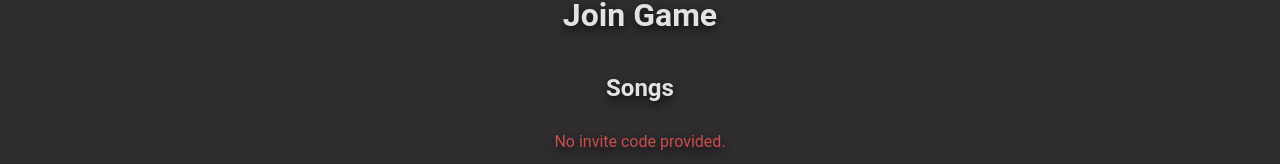
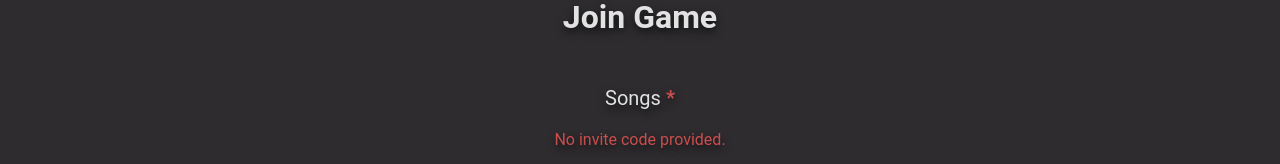
Before and after one commit to drew-abbo/SongRat.ing, a plain HTML site: page frontend/src/join_game.html in a window 1280 px wide. Shown: the part 347-511 px from the top of the page. Drawn offline with Linux system fonts and the light colour scheme.

Commit message:
changed songs label to actually be a label

```diff
--- a/frontend/src/join_game.html
+++ b/frontend/src/join_game.html
@@ -190,8 +190,7 @@
         </div>
       </div>
 
-      <h2>Songs</h2>
-
+      <label for="songs" class="required-label" >Songs</label>
       <div id="songs" class="dynamic-content"></div>
 
       <div id="song-inputs" class="dynamic-content"></div>
```
